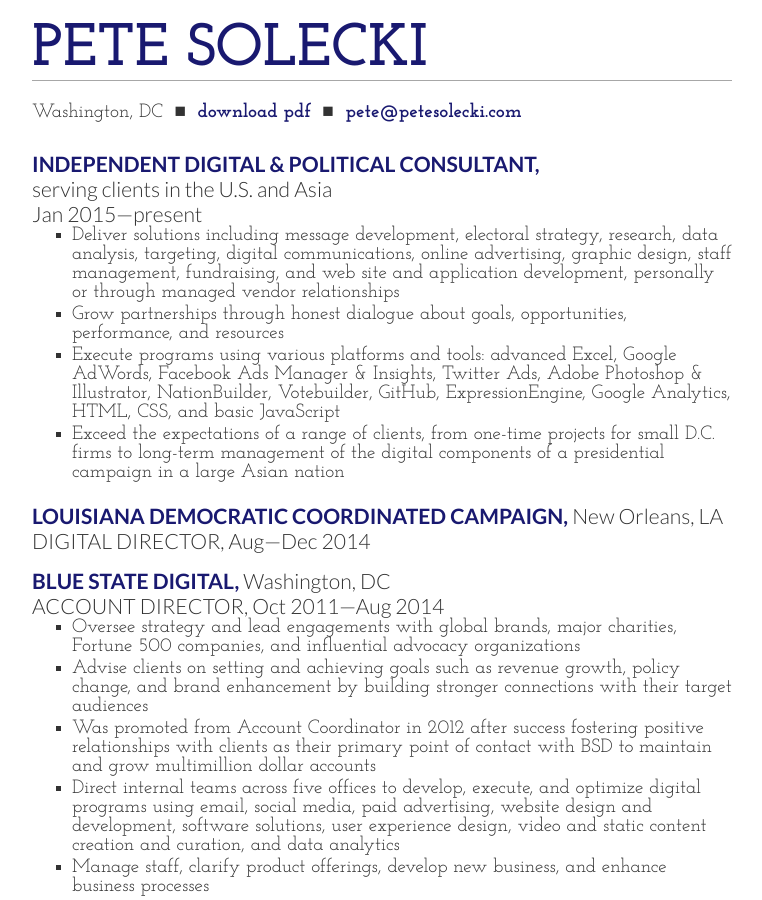
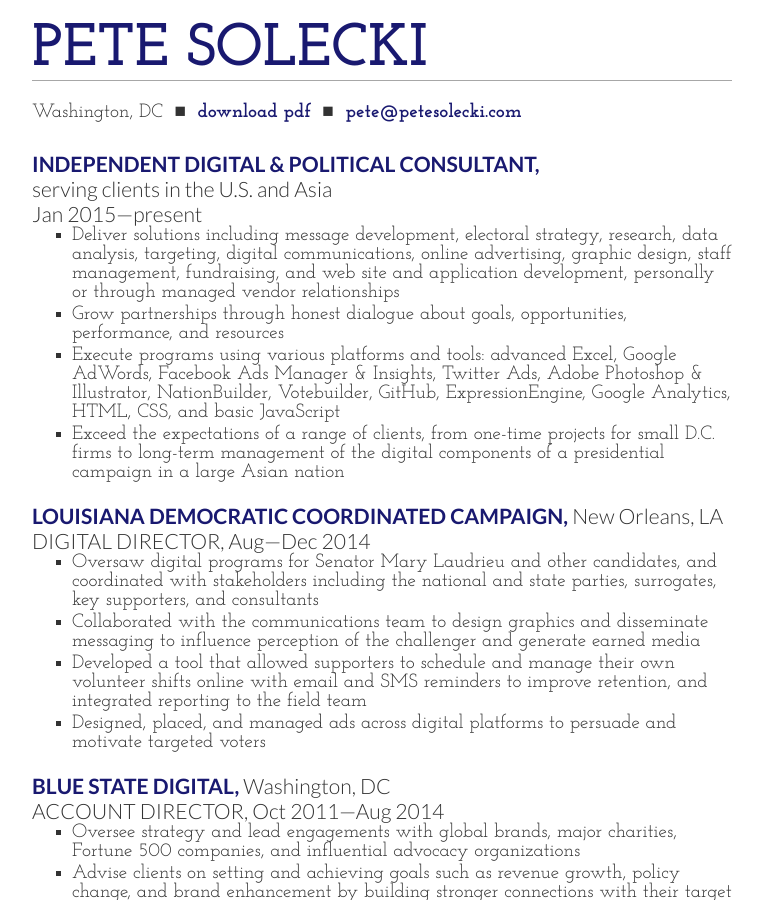
Before and after one commit to petesolecki/www-ps, a Jekyll site: the page resume/index-new.html, which Jekyll copies as it is, in a window 1280 px wide and 900 px high. Shown: the whole window, without its empty margins (258-1020 px from the left). Built offline with Jekyll 4.4.1, drawn with Linux system fonts in a browser that asks for light colours; Markdown is read by kramdown in place of the engine named in the settings.

Commit message:
res new
update LA bullets

```diff
--- a/resume/index-new.html
+++ b/resume/index-new.html
@@ -94,7 +94,7 @@ cXXXXXXXXXXXXXXd                   ':x0KXXXXXXXXXXXXKkc.
 		<li>Grow partnerships through honest dialogue about goals, opportunities, performance, and resources
 		</li>
 
-		<li>Execute programs using various platforms and tools: advanced Excel, Google AdWords, Facebook Ads Manager & Insights, Twitter Ads, Adobe Photoshop & Illustrator, NationBuilder, Votebuilder, GitHub, ExpressionEngine, Google Analytics, HTML, CSS, and basic JavaScript
+		<li>Execute programs using various platforms and tools: advanced Excel, Google AdWords, Facebook Ads Manager &amp; Insights, Twitter Ads, Adobe Photoshop &amp; Illustrator, NationBuilder, Votebuilder, GitHub, ExpressionEngine, Google Analytics, HTML, CSS, and basic JavaScript
 		</li>
 
 		<li>Exceed the expectations of a range of clients, from one-time projects for small D.C. firms to long-term management of the digital components of a presidential campaign in a large Asian nation
@@ -116,6 +116,22 @@ cXXXXXXXXXXXXXXd                   ':x0KXXXXXXXXXXXXKkc.
 			</em>
 		</p>
 	</div>
+
+	<ul>
+
+		<li>Oversaw digital programs for Senator Mary Laudrieu and other candidates, and coordinated with stakeholders including the national and state parties, surrogates, key supporters, and consultants
+		</li>
+
+		<li>Collaborated with the communications team to design graphics and disseminate messaging to influence perception of the challenger and generate earned media
+		</li>
+
+		<li>Developed a tool that allowed supporters to schedule and manage their own volunteer shifts online with email and SMS reminders to improve retention, and integrated reporting to the field team
+		</li>
+
+		<li>Designed, placed, and managed ads across digital platforms to persuade and motivate targeted voters
+		</li>
+
+	</ul>
 
 	<div class="job-summary" itemprop="worksFor" itemscope itemtype="http://schema.org/OrganizationRole">
 		<p class="organization" itemprop="worksFor" itemscope itemtype="http://schema.org/Organization">
```
